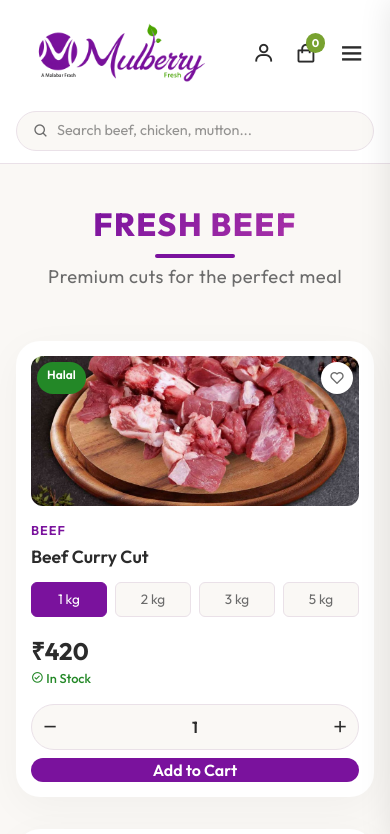
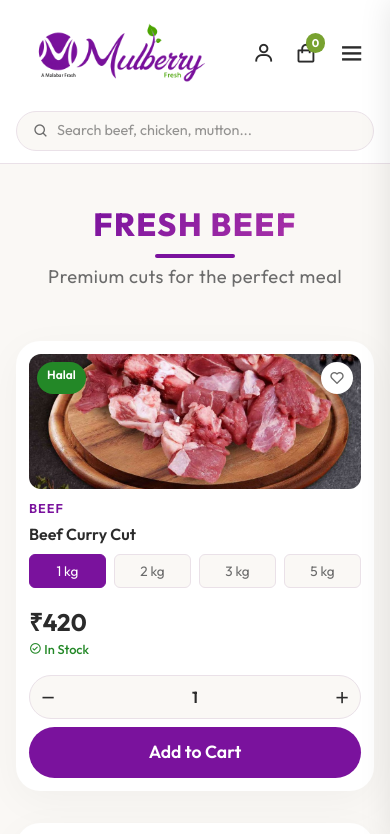
Before and after one commit to amjad20068/mulberry-fresh.com, a Next.js app: page / in a window 390 px wide. Shown: the top 834 px of the page. Built offline with nearby package versions, Linux system fonts and the light colour scheme.

Commit message:
Enhance mobile card and add to cart sizes

```diff
--- a/src/app/globals.css
+++ b/src/app/globals.css
@@ -1028,10 +1028,14 @@ body {
     .qty-controls {
         width: 100%;
         justify-content: space-between;
+        height: 44px;
     }
 
     .btn-add-cart {
         width: 100%;
+        padding: 12px;
+        font-size: 1.1rem;
+        height: 48px;
     }
 
     .weight-selector {
@@ -1040,16 +1044,17 @@ body {
 
     /* Shrink product cards */
     .product-card {
-        padding: 14px;
+        padding: 12px;
     }
 
     .product-image {
-        height: 150px;
-        margin-bottom: 15px;
+        height: 135px;
+        margin-bottom: 10px;
     }
 
     .product-title {
-        font-size: 1.1rem;
+        font-size: 1rem;
+        margin-bottom: 8px;
     }
 
     /* Shrink cart section */
```
